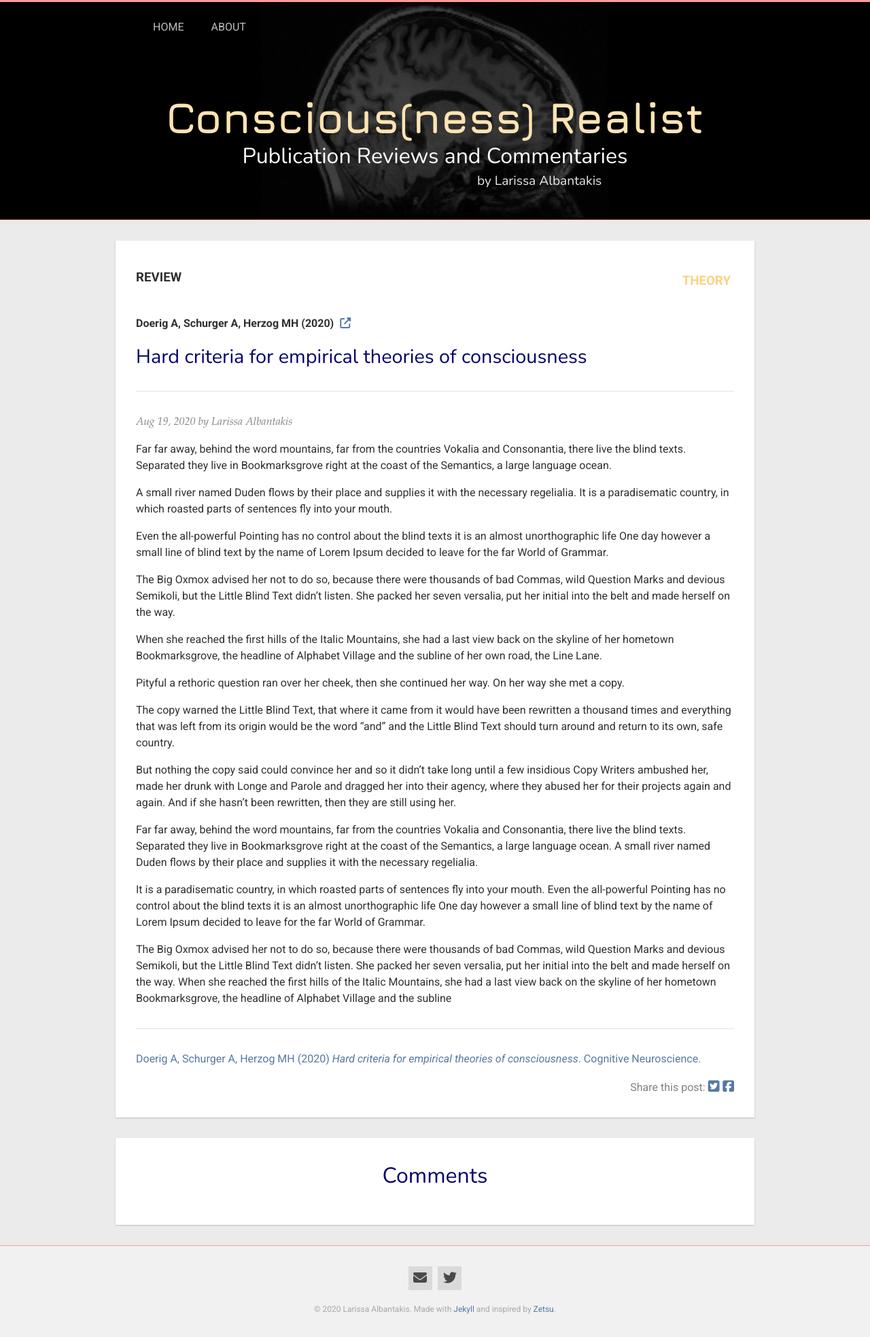
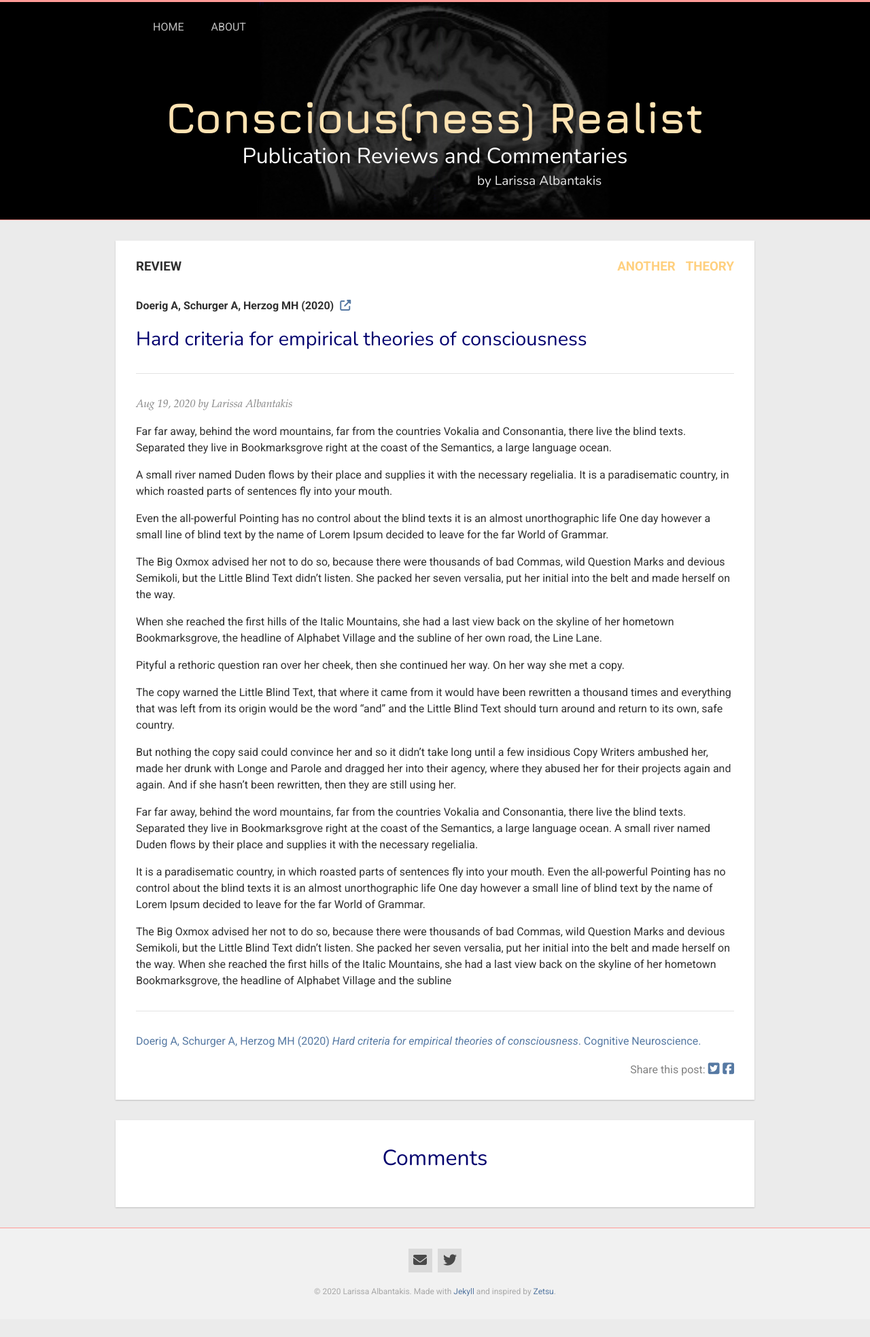
Before and after one commit to ConsciousnessRealist/consciousnessrealist.github.io, a Jekyll site: the page built from _posts/2020-09-04-hard-criteria-for-empirical-theories-of-consciousness.markdown, in a window 1280 px wide. Shown: the whole page at 68% size. Built offline with Jekyll 4.4.1, drawn with Linux system fonts in a browser that asks for light colours; nearby versions of some CDN libraries; comment, search, counter and statistics services are not loaded; after the commit the page ends 1941 px from its top, so only the background shows below that.

Commit message:
Rework of catbar
Now one line and should work on phone

```diff
--- a/_layouts/post.html
+++ b/_layouts/post.html
@@ -5,11 +5,11 @@ layout: default
   <header class="post-header">
 
     <div class="catbar">
-      <h3 class="post-type">{{ page.type }}</h3>
-      <ul class="tags">
+      <ul>
+        <li style="float:left"><h3>{{ page.type }}</h3></li>
         {% for tag in page.tags %}
-          <li>
-            <h3 class="post-cat">{{ tag }}</h3>
+          <li class="tags">
+            <h3>{{ tag }}</h3>
           </li>
         {% endfor %}
       </ul>
--- a/_posts/2020-09-04-hard-criteria-for-empirical-theories-of-consciousness.markdown
+++ b/_posts/2020-09-04-hard-criteria-for-empirical-theories-of-consciousness.markdown
@@ -3,7 +3,7 @@ layout: post
 title:  "Hard criteria for empirical theories of consciousness"
 disqus_id: 2020-09-01-Doerig2020
 date:   2020-08-19
-tags: Theory
+tags: Theory Another
 comments: true
 type: Review
 paperauthors: "Doerig A, Schurger A, Herzog MH"
--- a/_sass/_layouts.scss
+++ b/_sass/_layouts.scss
@@ -37,7 +37,7 @@
   padding: 160px 0px; //top-bottom left-right
   margin-bottom: 30px;
   @include media-query($on-phone) {
-    padding: 30px 0px;
+    padding: 60px 0px;
   }
 
   .overlay {
@@ -54,6 +54,9 @@
     text-align: center;
     font-size: calc(0.25em + 60 * (100vw /1000));
     margin-bottom: 10px;
+    @include media-query($on-phone) {
+      margin-top: 0px;
+    }
   }
   .txt-subtitle {
     color: $white-color;
@@ -206,35 +209,26 @@
       font-size: 1.8rem;
     }
 
-    h3 {
+    ul {
+      list-style-type: none;
+      margin: 0;
+      padding: 0;
+    }
+
+    li {
+      margin: 0;
+      padding-left: 15px;
       text-transform: uppercase;
-      float: left;
-      /*@include media-query($on-phone) {
-        float: none;
-        display: block;
-        margin-bottom: 5px;
-      }*/
+      display: inline-block;
+      float: right;
+    }
+
+    li:first-child {
+      padding-left: 0;
     }
 
     .tags {
-      li {
-        padding: 5px;
-        margin: 0;
-        text-transform: uppercase;
-        float: right;
-        display: inline-block;
-        @include media-query($on-phone) {
-          padding-left: 0;
-          float: left;
-     /*     float: none;
-          display: block;
-          width: 100%;*/
-        }
-      }
-
-      h3 {
         color: darken($yellow-color, 10%);
-      }
     }
   }
   .article-authors {
```
Also changed, not shown: _includes/post.html (+4 -4 lines).
